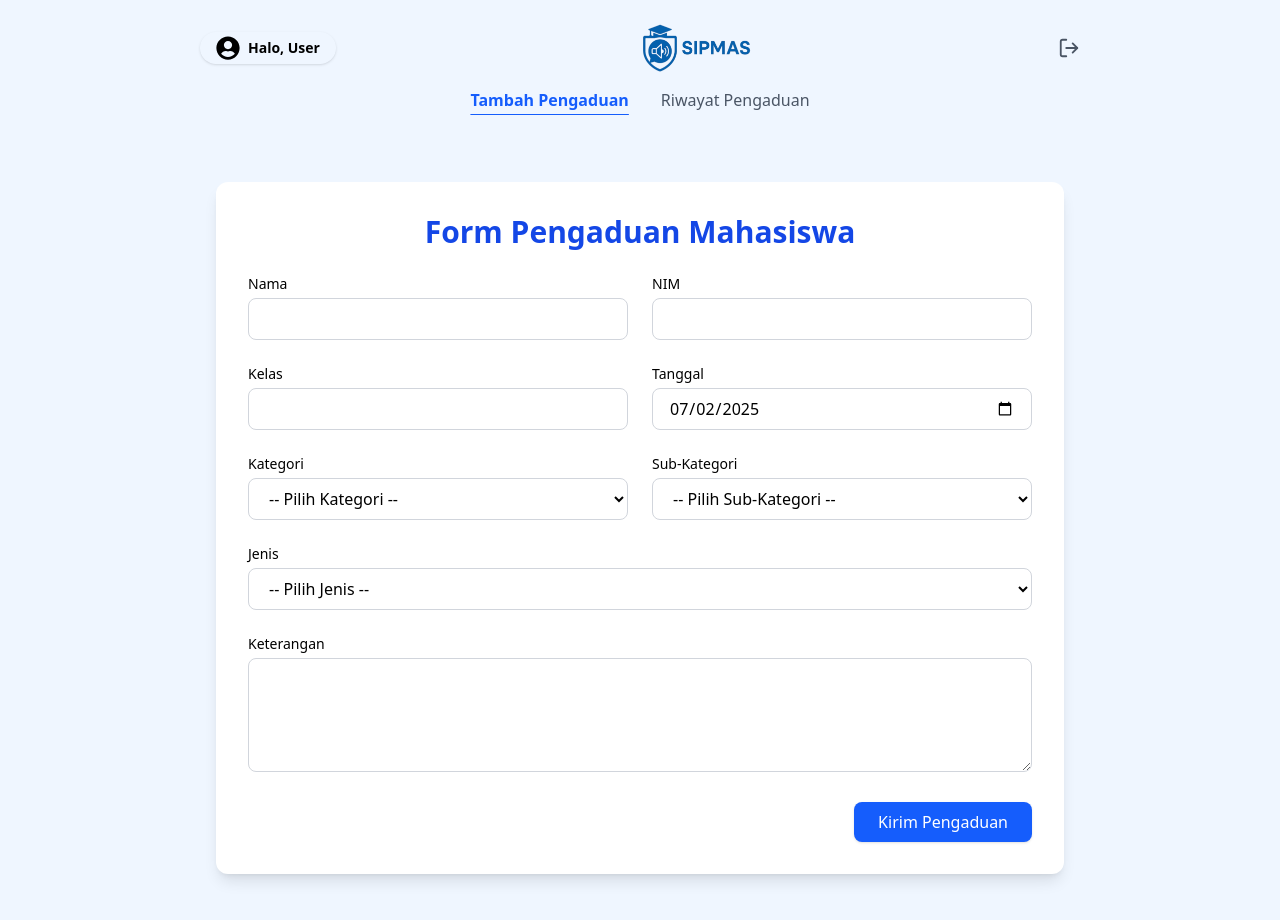
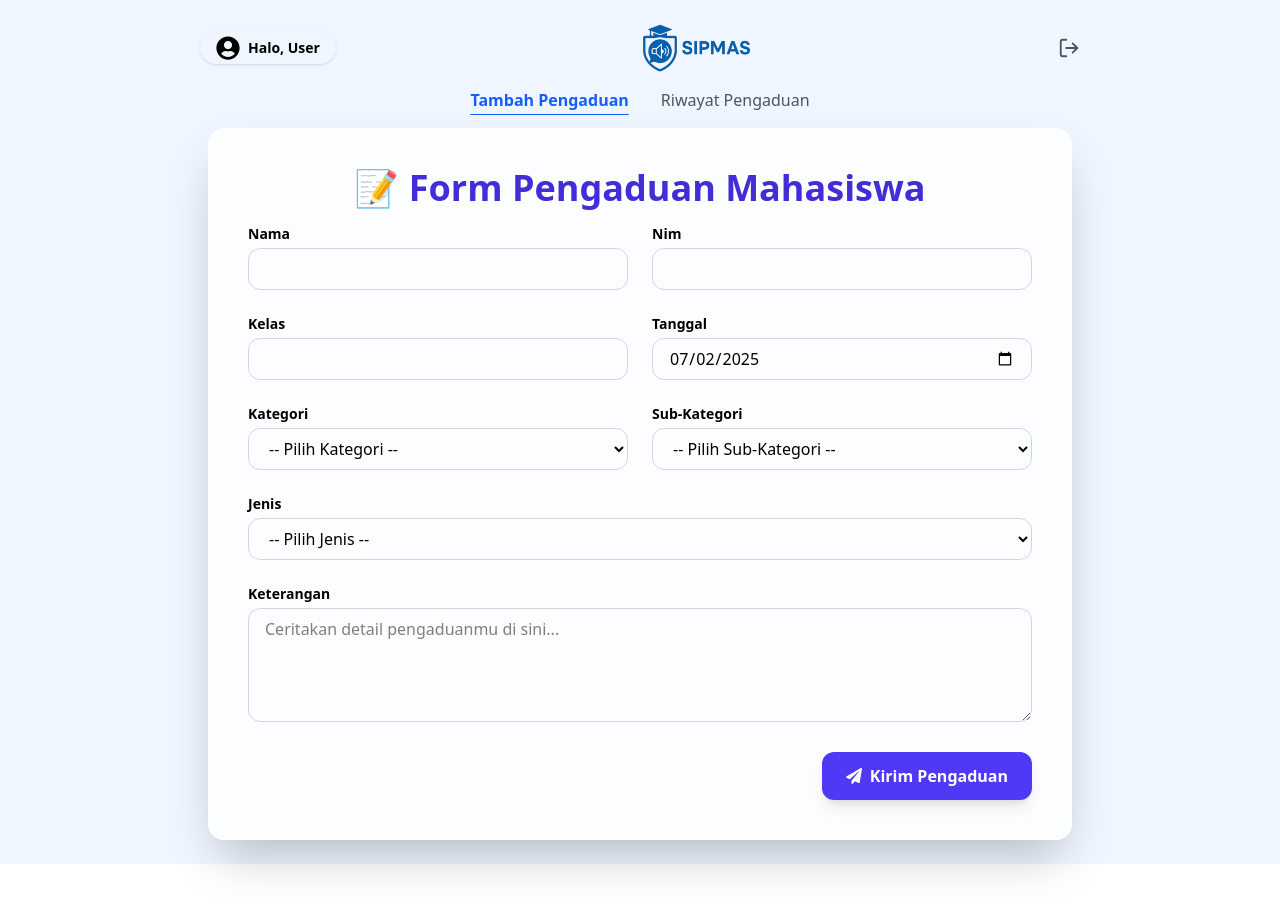
Before and after one commit to 44pip/sipmas-app, a React (Vite) app: page /formPengaduan in a window 1280 px wide. Shown: the top 920 px of the page. After the commit the page ends 864 px from the top, so only its background shows below. Built offline with nearby package versions, Linux system fonts and the light colour scheme; sample sign-in values are in the browser's storage.

Commit message:
modifikasi tambah laporan dan riwayat laporan, Menambahkan filter status di riwayat laporan, menambahkan modal lihat detail. Menyambungkan balasan admin ke riwayat laporan

```diff
--- a/src/pages/mahasiswa/FormPengaduan.jsx
+++ b/src/pages/mahasiswa/FormPengaduan.jsx
@@ -1,6 +1,8 @@
 import React, { useState, useEffect } from "react";
 import { pengaduanAPI } from "../../services/pengaduanApi";
 import { useNavigate } from "react-router-dom";
+import { FaPaperPlane } from "react-icons/fa";
+import { motion } from "framer-motion";
 
 export default function FormPengaduan() {
   const navigate = useNavigate();
@@ -29,16 +31,35 @@
   const [isSuccess, setIsSuccess] = useState(false);
 
   const subKategoriOptions = {
-    "Akademik": [
-      "Dosen", "KRS", "Jadwal", "Ujian", "Nilai", "Perwalian", "Tugas", "Pembelajaran"
+    Akademik: [
+      "Dosen",
+      "KRS",
+      "Jadwal",
+      "Ujian",
+      "Nilai",
+      "Perwalian",
+      "Tugas",
+      "Pembelajaran"
     ],
     "Non Akademik": [
-      "Fasilitas", "Keamanan", "Kebersihan", "Kantin", "WiFi / Internet", "Parkiran", "Administrasi", "Layanan Mahasiswa"
+      "Fasilitas",
+      "Keamanan",
+      "Kebersihan",
+      "Kantin",
+      "WiFi / Internet",
+      "Parkiran",
+      "Administrasi",
+      "Layanan Mahasiswa"
     ]
   };
 
   const jenisOptions = [
-    "Komplain", "Saran", "Permintaan", "Kerusakan", "Kehilangan", "Lainnya"
+    "Komplain",
+    "Saran",
+    "Permintaan",
+    "Kerusakan",
+    "Kehilangan",
+    "Lainnya"
   ];
 
   const handleSubmit = async (e) => {
@@ -56,7 +77,6 @@
 
     try {
       const user = JSON.parse(localStorage.getItem("user"));
-
       const payload = {
         idUser: user.idUser,
         nama: form.nama,
@@ -71,7 +91,6 @@
       };
 
       await pengaduanAPI.create(payload);
-
       setForm({
         nama: "",
         nim: "",
@@ -82,7 +101,6 @@
         jenis: "",
         keterangan: ""
       });
-
       setIsSuccess(true);
       setTimeout(() => setIsSuccess(false), 3000);
     } catch (error) {
@@ -96,68 +114,124 @@
   };
 
   return (
-    <div className="min-h-screen bg-blue-50 p-6 flex justify-center items-center">
-      <div className="bg-white rounded-xl shadow-lg w-full max-w-4xl p-8 space-y-6">
-        <h2 className="text-3xl font-bold text-center text-blue-700">Form Pengaduan Mahasiswa</h2>
+    <div className=" from-blue-200 via-purple-200 to-pink-200 flex items-center justify-center px-4">
+      <motion.div
+        initial={{ opacity: 0, y: 30 }}
+        animate={{ opacity: 1, y: 0 }}
+        transition={{ duration: 0.6 }}
+        className="bg-white/80 backdrop-blur-lg rounded-2xl shadow-2xl w-full max-w-5xl p-10"
+      >
+        <h2 className="text-4xl font-extrabold text-center text-indigo-700 mb-4">
+          📝 Form Pengaduan Mahasiswa
+        </h2>
+
         {isSuccess && (
-          <div className="text-green-600 text-sm text-center">
+          <div className="bg-green-100 border border-green-300 text-green-700 text-center py-2 rounded mb-4">
             Pengaduan berhasil dikirim!
           </div>
         )}
-        <form onSubmit={handleSubmit} className="grid grid-cols-1 md:grid-cols-2 gap-6">
+
+        <form
+          onSubmit={handleSubmit}
+          className="grid grid-cols-1 md:grid-cols-2 gap-6"
+        >
+          {["nama", "nim", "kelas"].map((field) => (
+            <div key={field}>
+              <label className="block text-sm font-semibold mb-1 capitalize">
+                {field}
+              </label>
+              <input
+                name={field}
+                value={form[field]}
+                onChange={handleChange}
+                className="w-full px-4 py-2 rounded-xl border border-gray-300 focus:ring-2 focus:ring-indigo-500 focus:outline-none"
+              />
+            </div>
+          ))}
+
           <div>
-            <label className="block text-sm font-medium mb-1">Nama</label>
-            <input name="nama" onChange={handleChange} value={form.nama} className="w-full border border-gray-300 rounded-lg px-4 py-2 focus:outline-none focus:ring-2 focus:ring-blue-400" />
+            <label className="block text-sm font-semibold mb-1">Tanggal</label>
+            <input
+              type="date"
+              name="tanggal"
+              value={form.tanggal}
+              onChange={handleChange}
+              className="w-full px-4 py-2 rounded-xl border border-gray-300 focus:ring-2 focus:ring-indigo-500 focus:outline-none"
+            />
           </div>
+
           <div>
-            <label className="block text-sm font-medium mb-1">NIM</label>
-            <input name="nim" onChange={handleChange} value={form.nim} className="w-full border border-gray-300 rounded-lg px-4 py-2 focus:outline-none focus:ring-2 focus:ring-blue-400" />
-          </div>
-          <div>
-            <label className="block text-sm font-medium mb-1">Kelas</label>
-            <input name="kelas" onChange={handleChange} value={form.kelas} className="w-full border border-gray-300 rounded-lg px-4 py-2 focus:outline-none focus:ring-2 focus:ring-blue-400" />
-          </div>
-          <div>
-            <label className="block text-sm font-medium mb-1">Tanggal</label>
-            <input type="date" name="tanggal" onChange={handleChange} value={form.tanggal} className="w-full border border-gray-300 rounded-lg px-4 py-2 focus:outline-none focus:ring-2 focus:ring-blue-400" />
-          </div>
-          <div>
-            <label className="block text-sm font-medium mb-1">Kategori</label>
-            <select name="kategori" onChange={handleChange} value={form.kategori} className="w-full border border-gray-300 rounded-lg px-4 py-2 focus:outline-none focus:ring-2 focus:ring-blue-400">
+            <label className="block text-sm font-semibold mb-1">Kategori</label>
+            <select
+              name="kategori"
+              value={form.kategori}
+              onChange={handleChange}
+              className="w-full px-4 py-2 rounded-xl border border-gray-300 focus:ring-2 focus:ring-indigo-500 focus:outline-none"
+            >
               <option value="">-- Pilih Kategori --</option>
               <option value="Akademik">Akademik</option>
               <option value="Non Akademik">Non Akademik</option>
             </select>
           </div>
+
           <div>
-            <label className="block text-sm font-medium mb-1">Sub-Kategori</label>
-            <select name="subKategori" onChange={handleChange} value={form.subKategori} className="w-full border border-gray-300 rounded-lg px-4 py-2 focus:outline-none focus:ring-2 focus:ring-blue-400" disabled={!form.kategori}>
+            <label className="block text-sm font-semibold mb-1">Sub-Kategori</label>
+            <select
+              name="subKategori"
+              value={form.subKategori}
+              onChange={handleChange}
+              disabled={!form.kategori}
+              className="w-full px-4 py-2 rounded-xl border border-gray-300 focus:ring-2 focus:ring-indigo-500 focus:outline-none"
+            >
               <option value="">-- Pilih Sub-Kategori --</option>
-              {form.kategori && subKategoriOptions[form.kategori].map((sub) => (
-                <option key={sub} value={sub}>{sub}</option>
+              {form.kategori &&
+                subKategoriOptions[form.kategori].map((sub) => (
+                  <option key={sub} value={sub}>
+                    {sub}
+                  </option>
+                ))}
+            </select>
+          </div>
+
+          <div className="md:col-span-2">
+            <label className="block text-sm font-semibold mb-1">Jenis</label>
+            <select
+              name="jenis"
+              value={form.jenis}
+              onChange={handleChange}
+              className="w-full px-4 py-2 rounded-xl border border-gray-300 focus:ring-2 focus:ring-indigo-500 focus:outline-none"
+            >
+              <option value="">-- Pilih Jenis --</option>
+              {jenisOptions.map((jenis) => (
+                <option key={jenis} value={jenis}>
+                  {jenis}
+                </option>
               ))}
             </select>
           </div>
+
           <div className="md:col-span-2">
-            <label className="block text-sm font-medium mb-1">Jenis</label>
-            <select name="jenis" onChange={handleChange} value={form.jenis} className="w-full border border-gray-300 rounded-lg px-4 py-2 focus:outline-none focus:ring-2 focus:ring-blue-400">
-              <option value="">-- Pilih Jenis --</option>
-              {jenisOptions.map((j) => (
-                <option key={j} value={j}>{j}</option>
-              ))}
-            </select>
+            <label className="block text-sm font-semibold mb-1">Keterangan</label>
+            <textarea
+              name="keterangan"
+              value={form.keterangan}
+              onChange={handleChange}
+              rows="4"
+              placeholder="Ceritakan detail pengaduanmu di sini..."
+              className="w-full px-4 py-2 rounded-xl border border-gray-300 focus:ring-2 focus:ring-indigo-500 focus:outline-none"
+            />
           </div>
-          <div className="md:col-span-2">
-            <label className="block text-sm font-medium mb-1">Keterangan</label>
-            <textarea name="keterangan" onChange={handleChange} value={form.keterangan} rows="4" className="w-full border border-gray-300 rounded-lg px-4 py-2 focus:outline-none focus:ring-2 focus:ring-blue-400" />
-          </div>
-          <div className="md:col-span-2 text-right">
-            <button type="submit" className="bg-blue-600 hover:bg-blue-700 text-white px-6 py-2 rounded-lg font-medium shadow">
-              Kirim Pengaduan
+
+          <div className="md:col-span-2 flex justify-end">
+            <button
+              type="submit"
+              className="bg-indigo-600 hover:bg-indigo-700 text-white px-6 py-3 rounded-xl font-semibold flex items-center gap-2 shadow-lg"
+            >
+              <FaPaperPlane /> Kirim Pengaduan
             </button>
           </div>
         </form>
-      </div>
+      </motion.div>
     </div>
   );
 }
--- a/src/pages/mahasiswa/Riwayat.jsx
+++ b/src/pages/mahasiswa/Riwayat.jsx
@@ -1,10 +1,13 @@
 import React, { useState, useEffect } from "react";
 import { pengaduanAPI } from "../../services/pengaduanApi";
 import dayjs from "dayjs";
+import { motion, AnimatePresence } from "framer-motion";
+import { FaFileAlt, FaTimes } from "react-icons/fa";
 
 export default function Riwayat() {
   const [riwayat, setRiwayat] = useState([]);
   const [loading, setLoading] = useState(true);
+  const [selectedPengaduan, setSelectedPengaduan] = useState(null);
   const user = JSON.parse(localStorage.getItem("user"));
 
   useEffect(() => {
@@ -22,52 +25,155 @@
     fetchRiwayat();
   }, [user]);
 
+  const handleDetailClick = (item) => {
+    setSelectedPengaduan(item);
+  };
+
+  const closeModal = () => {
+    setSelectedPengaduan(null);
+  };
+
+  const pengaduanTerbalas = riwayat.filter((item) => item.status.toLowerCase() === "selesai");
+  const pengaduanBelum = riwayat.filter((item) => item.status.toLowerCase() !== "selesai");
+
   return (
-  <div className="min-h-screen bg-gradient-to-br from-blue-50 to-white p-6">
+    <div className="min-h-screen  relative overflow-hidden">
       {loading ? (
-      <div className="text-center text-gray-500 text-lg animate-pulse">Memuat data...</div>
+        <div className="text-center text-gray-500 text-lg animate-pulse">
+          Memuat data...
+        </div>
       ) : riwayat.length === 0 ? (
-      <div className="text-center text-gray-500 text-lg">Belum ada pengaduan yang Anda lakukan.</div>
+        <div className="text-center text-gray-500 text-lg">
+          Belum ada pengaduan yang Anda lakukan.
+        </div>
       ) : (
-      <div className="max-w-7xl mx-auto">
-        <h1 className="text-3xl font-bold text-blue-700 text-center mb-10">Riwayat Pengaduan Anda</h1>
+        <motion.div
+          initial={{ opacity: 0, y: 30 }}
+          animate={{ opacity: 1, y: 0 }}
+          transition={{ duration: 0.6 }}
+          className="max-w-7xl mx-auto"
+        >
+          <h1 className="text-4xl font-bold text-indigo-700 text-center mb-10">
+            🗂️ Riwayat Pengaduan Anda
+          </h1>
+
+          <div className="mb-6">
+            <h2 className="text-2xl font-semibold text-gray-700 mb-4">Belum Terbalas</h2>
             <div className="grid gap-6 sm:grid-cols-1 md:grid-cols-2 lg:grid-cols-3">
-          {riwayat.map((item) => (
-            <div
+              {pengaduanBelum.map((item) => (
+                <motion.div
                   key={item.idPengaduan}
-              className="bg-white shadow-xl rounded-xl p-6 border-t-4 border-blue-500 transition hover:shadow-2xl"
+                  whileHover={{ scale: 1.03 }}
+                  className="bg-white rounded-2xl shadow-md hover:shadow-xl transition duration-300 border border-gray-200 p-6"
                 >
-              <div className="flex items-center justify-between mb-3">
-                <span className="text-sm text-gray-400">{dayjs(item.created_at).format("DD MMMM YYYY")}</span>
-                <span
-                  className={`text-xs font-semibold px-3 py-1 rounded-full ${
-                    item.status.toLowerCase() === "selesai"
-                      ? "bg-green-100 text-green-700"
-                      : "bg-yellow-100 text-yellow-700"
-                  }`}
-                >
+                  <div className="flex items-center justify-between mb-4">
+                    <span className="text-sm text-gray-500">
+                      {dayjs(item.created_at).format("DD MMMM YYYY")}
+                    </span>
+                    <span className="text-xs font-semibold px-3 py-1 rounded-full shadow-sm bg-yellow-100 text-yellow-700">
                       {item.status.toUpperCase()}
                     </span>
                   </div>
 
-              <h2 className="text-xl font-semibold text-blue-700 mb-2 truncate">
+                  <h2 className="text-xl font-bold text-indigo-700 mb-2 flex items-center gap-2 truncate">
+                    <FaFileAlt className="text-indigo-400" />
                     {item.judul || "Pengaduan"}
                   </h2>
 
-              <div className="text-sm text-gray-600 space-y-1 mb-3">
+                  <div className="text-sm text-gray-700 space-y-1 mb-4">
                     <p><strong>Kategori:</strong> {item.kategori}</p>
-                <p><strong>Sub-Kategori:</strong> {item.sub_kategori}</p>
+                    <p><strong>Sub-Kategori:</strong> {item.tag}</p>
                     <p><strong>Jenis:</strong> {item.jenis}</p>
                   </div>
 
-              <div className="mt-3">
-                <button className="text-sm text-blue-600 hover:underline transition">Lihat Detail</button>
+                  <div className="text-right">
+                    <button onClick={() => handleDetailClick(item)} className="text-sm text-indigo-600 hover:underline font-medium transition">
+                      Lihat Selengkapnya
+                    </button>
                   </div>
-            </div>
+                </motion.div>
               ))}
             </div>
           </div>
+
+          <div>
+            <h2 className="text-2xl font-semibold text-gray-700 mb-4">Sudah Terbalas</h2>
+            <div className="grid gap-6 sm:grid-cols-1 md:grid-cols-2 lg:grid-cols-3">
+              {pengaduanTerbalas.map((item) => (
+                <motion.div
+                  key={item.idPengaduan}
+                  whileHover={{ scale: 1.03 }}
+                  className="bg-white rounded-2xl shadow-md hover:shadow-xl transition duration-300 border border-gray-200 p-6"
+                >
+                  <div className="flex items-center justify-between mb-4">
+                    <span className="text-sm text-gray-500">
+                      {dayjs(item.created_at).format("DD MMMM YYYY")}
+                    </span>
+                    <span className="text-xs font-semibold px-3 py-1 rounded-full shadow-sm bg-green-100 text-green-700">
+                      {item.status.toUpperCase()}
+                    </span>
+                  </div>
+
+                  <h2 className="text-xl font-bold text-indigo-700 mb-2 flex items-center gap-2 truncate">
+                    <FaFileAlt className="text-indigo-400" />
+                    {item.judul || "Pengaduan"}
+                  </h2>
+
+                  <div className="text-sm text-gray-700 space-y-1 mb-4">
+                    <p><strong>Kategori:</strong> {item.kategori}</p>
+                    <p><strong>Sub-Kategori:</strong> {item.tag}</p>
+                    <p><strong>Jenis:</strong> {item.jenis}</p>
+                  </div>
+
+                  <div className="text-right">
+                    <button onClick={() => handleDetailClick(item)} className="text-sm text-indigo-600 hover:underline font-medium transition">
+                      Lihat Selengkapnya
+                    </button>
+                  </div>
+                </motion.div>
+              ))}
+            </div>
+          </div>
+        </motion.div>
       )}
+
+      {/* Modal Detail Pengaduan */}
+      <AnimatePresence>
+        {selectedPengaduan && (
+          <motion.div
+            initial={{ opacity: 0 }}
+            animate={{ opacity: 1 }}
+            exit={{ opacity: 0 }}
+            className="fixed inset-0 z-50 flex items-center justify-center backdrop-blur-sm bg-white/10"
+          >
+            <motion.div
+              initial={{ scale: 0.8 }}
+              animate={{ scale: 1 }}
+              exit={{ scale: 0.8 }}
+              className="bg-white rounded-2xl p-8 max-w-3xl w-full shadow-2xl relative"
+            >
+              <button onClick={closeModal} className="absolute top-4 right-4 text-gray-500 hover:text-red-500">
+                <FaTimes size={20} />
+              </button>
+              <h3 className="text-2xl font-bold text-indigo-700 mb-6 border-b pb-2">Detail Pengaduan</h3>
+              <div className="space-y-3 text-gray-700 text-sm">
+                <p><span className="font-semibold">Tanggal:</span> {dayjs(selectedPengaduan.created_at).format("DD MMMM YYYY")}</p>
+                <p><span className="font-semibold">Kategori:</span> {selectedPengaduan.kategori}</p>
+                <p><span className="font-semibold">Sub-Kategori:</span> {selectedPengaduan.tag}</p>
+                <p><span className="font-semibold">Jenis:</span> {selectedPengaduan.jenis}</p>
+                <p><span className="font-semibold">Status:</span> {selectedPengaduan.status}</p>
+                <p><span className="font-semibold">Isi Laporan:</span><br />{selectedPengaduan.subject}</p>
+                {selectedPengaduan.balasan && (
+                  <div className="mt-4 p-4 bg-indigo-50 rounded-xl border border-indigo-100">
+                    <p className="font-semibold text-indigo-600 mb-1">Balasan Admin:</p>
+                    <p className="text-sm text-gray-700">{selectedPengaduan.balasan}</p>
+                  </div>
+                )}
+              </div>
+            </motion.div>
+          </motion.div>
+        )}
+      </AnimatePresence>
     </div>
   );
 }
```
Also changed, not shown: src/components/guest/ModalDetailPengaduan.jsx (added). Lines whose indentation alone changed are shown as unchanged.
